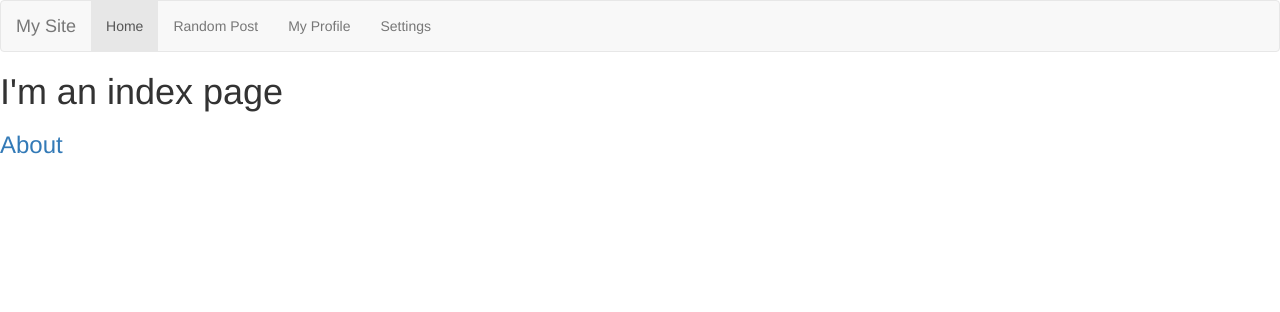
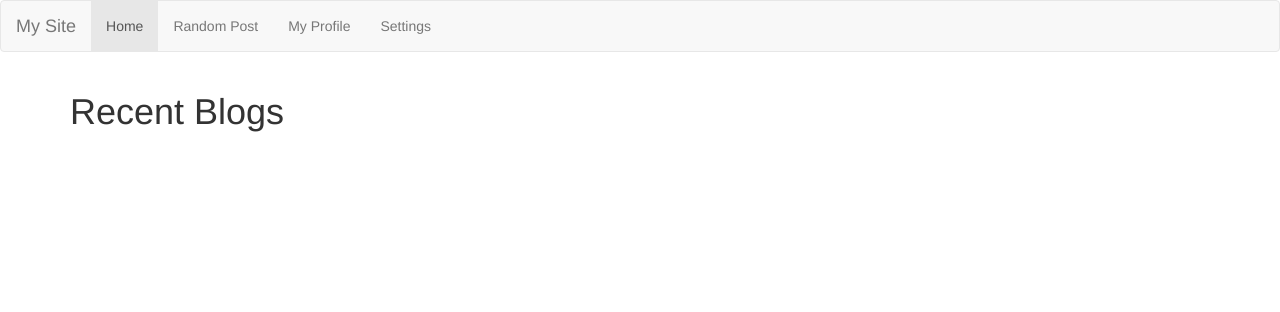
Before and after one commit to lalebdi/Python_MiniProjects, a Django app: page / in a window 1280 px wide. Shown: the top 312 px of the page. Run offline with Django 3.2, Linux system fonts and the light colour scheme; data that the repository does not hold is empty; some libraries are stand-ins or nearby versions.

Commit message:
minor rearrangement

```diff
--- a/mysite/blog/templates/index.html
+++ b/mysite/blog/templates/index.html
@@ -1,18 +1,30 @@
 {% extends 'base.html' %}
+<h1>This is an index page.</h1>
 {% block content %}
-<h1>I'm an index page</h1>
 
-{% for post in posts %}
-<div>
-    <h3><a href="/post/{{ post.slug }}"> {{ post.title }} </a></h3>
-    <p>{{ post.summary }}</p>
-</div>
-{% endfor %}
+    <div class="container">
 
-<div>
-    <h3>
-        <a href="/about/">About</a>
-    </h3>
-</div>
+        <div class="row">
+
+            <div class="col-md-12">
+                <h1 class="this center">Recent Blogs</h1>
+                <br /><br  />
+            </div>
+            {% for post in posts %}
+                <div class="col-md-4">
+                    <div class="card" style="background:url({{ post.image.url }}); width: 20rem; height: 20rem;">
+                        <div class="card-header">
+                            <h3 class="post-title"><a href="/post/{{post.slug}}">{{ post.title }} </a></h3>
+                        </div>
+
+                        <p>{{ post.summary }}</p>
+
+                    </div>
+                </div>
+            {% endfor %}
+
+        </div>
+
+    </div>
 
 {% endblock %}
```
